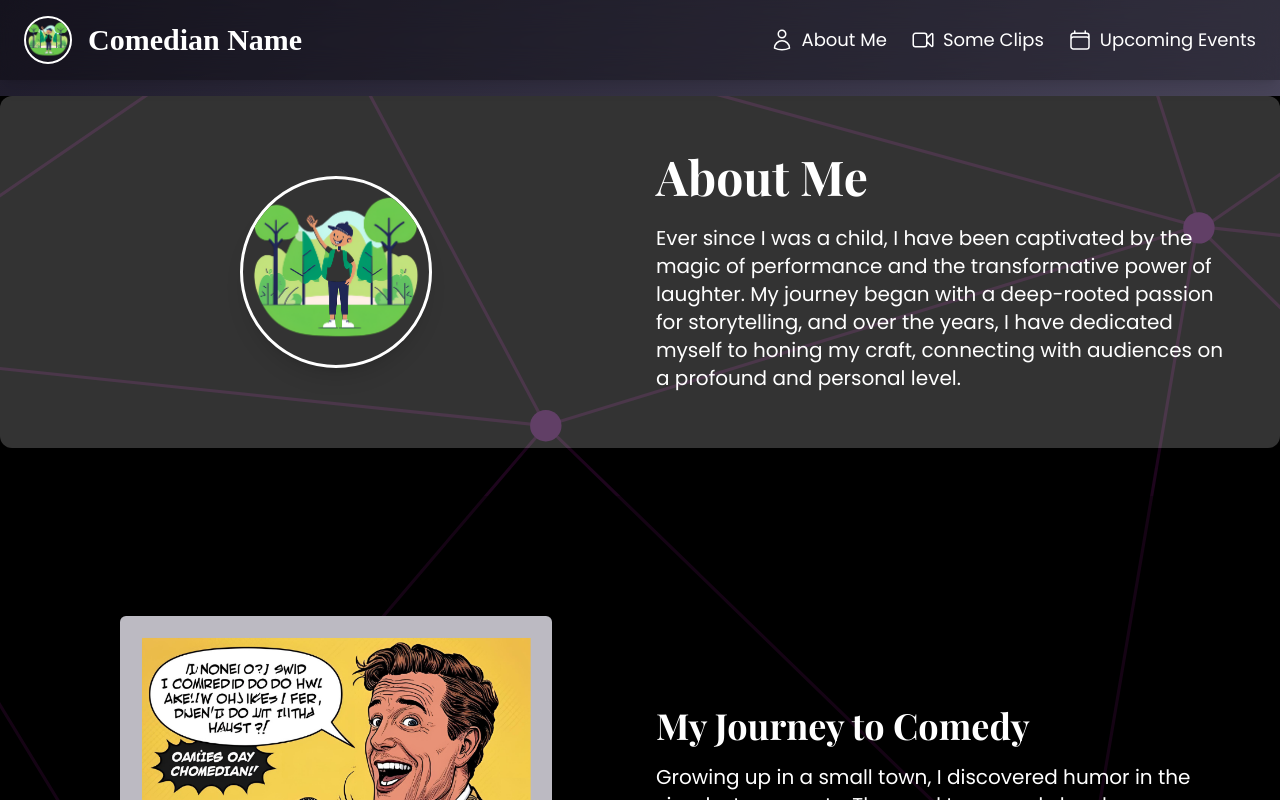
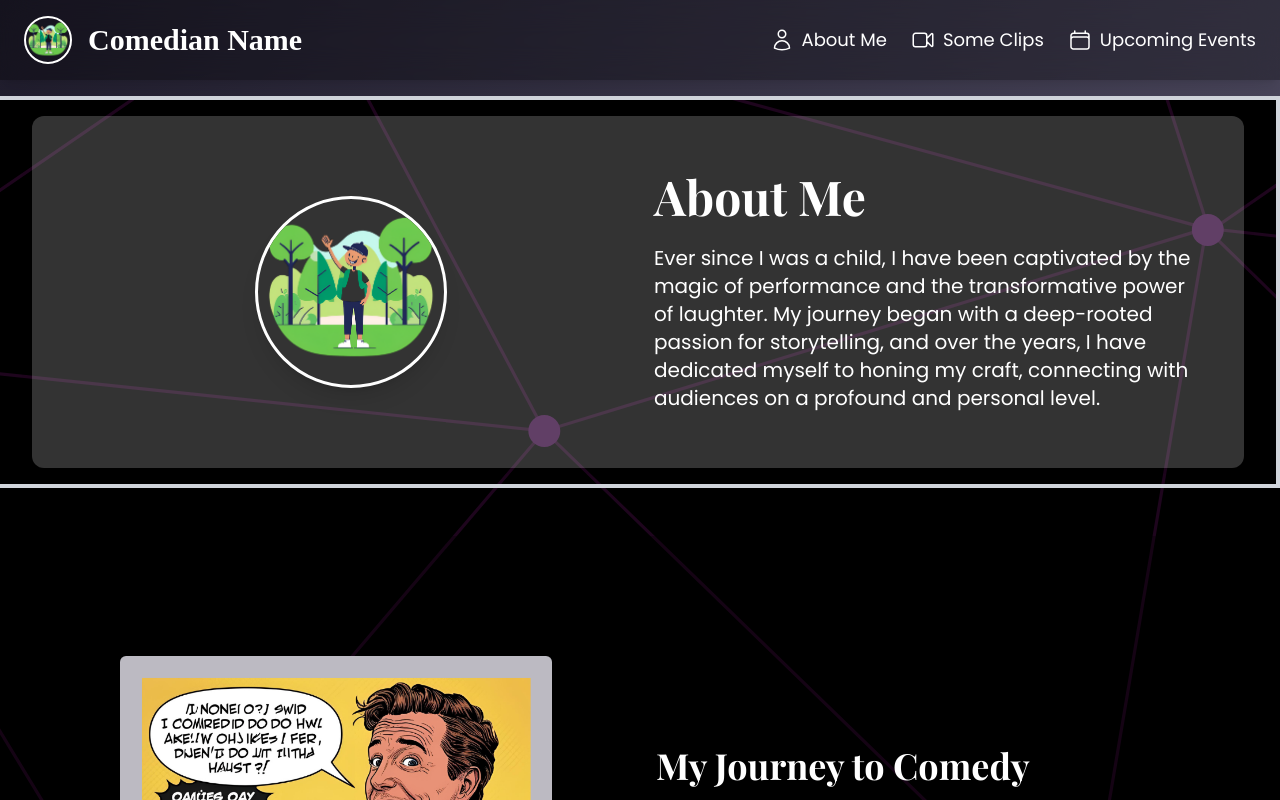
Before and after one commit to WuTangLan1/Sample-Comedy-Profile-1, a Next.js app: page / in a window 1280 px wide. Shown: the top 800 px of the page. Built offline with nearby package versions, Linux system fonts and the light colour scheme.

Commit message:
added container disp for about me

```diff
--- a/src/components/AboutSection.tsx
+++ b/src/components/AboutSection.tsx
@@ -61,7 +61,8 @@ const AboutSection = forwardRef<HTMLElement>((_, ref) => {
   return (
     <section ref={ref} id="about" className="min-h-screen relative flex flex-col items-center justify-center bg-gray-100 bg-opacity-30 backdrop-filter backdrop-blur-md bg-[url('/images/backgrounds/aboutbg.svg')] bg-cover bg-center">
       <div className="absolute inset-0 bg-black opacity-50"></div>
-      <motion.div initial={{ opacity: 0, y: 50 }} whileInView={{ opacity: 1, y: 0 }} transition={{ duration: 0.7 }} className="relative container mx-auto p-8 bg-white/20 rounded-xl shadow-lg flex flex-col md:flex-row items-center">
+      <div className="self-start relative border-4 border-l-0 border-gray-300 bg-transparent py-4 px-8 w-full max-w-screen-xl">
+        <div className="container p-8 bg-white/20 rounded-xl shadow-lg flex flex-col md:flex-row items-center">
           <div className="w-full md:w-1/2 p-4 flex justify-center">
             <AnimatedImage src="/images/profile_photos/profile5.png" alt="Profile" className="w-64 h-64 object-cover rounded-full border-4 border-white shadow-xl" />
           </div>
@@ -71,7 +72,8 @@ const AboutSection = forwardRef<HTMLElement>((_, ref) => {
               Ever since I was a child, I have been captivated by the magic of performance and the transformative power of laughter. My journey began with a deep-rooted passion for storytelling, and over the years, I have dedicated myself to honing my craft, connecting with audiences on a profound and personal level.
             </p>
           </div>
-      </motion.div>
+        </div>
+      </div>
       <motion.div initial={{ opacity: 0.5, y: 50 }} whileInView={{ opacity: 1, y: 0 }} transition={{ duration: 0.7, delay: 0.2 }} className="relative container mx-auto p-8 mt-12 bg-black/30 rounded-xl shadow-2xl flex flex-col md:flex-row items-center">
         <div className="w-full md:w-1/2 p-4">
           <AnimatedImage src="/images/event_photos/event1.png" alt="Event 1" className="w-full h-auto rounded-lg shadow-lg" />
```
Lines whose indentation alone changed are shown as unchanged.
